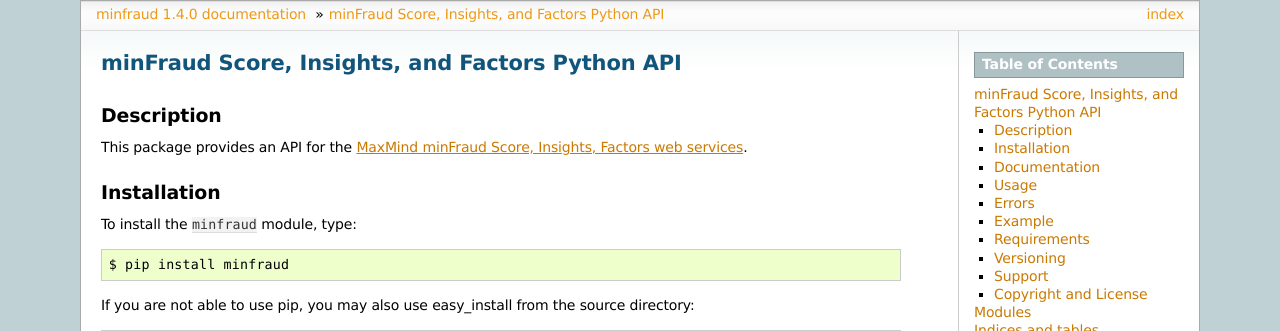
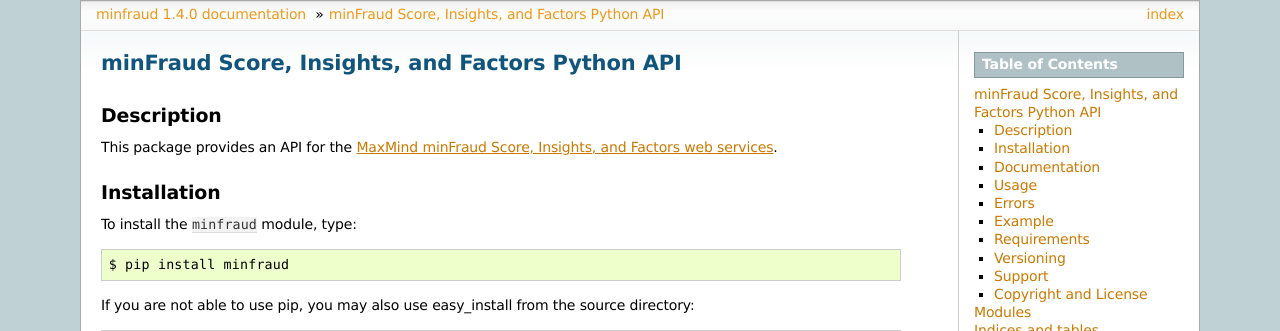
Before and after one commit to maxmind/minfraud-api-python, a Sphinx documentation site: the page built from docs/index.rst, in a window 1280 px wide and 900 px high. Shown: the top 331 px of the window. Built offline with Sphinx 7.4.7, drawn with Linux system fonts in a browser that asks for light colours.

Commit message:
Add "Factors" to more places

```diff
--- a/README.rst
+++ b/README.rst
@@ -5,8 +5,8 @@ minFraud Score, Insights, and Factors Python API
 Description
 -----------
 
-This package provides an API for the `MaxMind minFraud Score, Insights, Factors
-web services <https://dev.maxmind.com/minfraud/>`_.
+This package provides an API for the `MaxMind minFraud Score, Insights, and
+Factors web services <https://dev.maxmind.com/minfraud/>`_.
 
 Installation
 ------------
--- a/docs/conf.py
+++ b/docs/conf.py
@@ -225,7 +225,7 @@ man_pages = [('index', 'minfraud', 'minfraud Documentation',
 #  dir menu entry, description, category)
 texinfo_documents = [
     ('index', 'minfraud', 'minfraud Documentation', 'Gregory Oschwald',
-     'minfraud', 'minFraud Score and Insights web service client.',
+     'minfraud', 'minFraud Score, Insights, and Factors web service client.',
      'Miscellaneous'),
 ]
 
--- a/setup.py
+++ b/setup.py
@@ -20,7 +20,7 @@ with io.open('README.rst', 'r', encoding='utf-8') as f:
 setup(
     name='minfraud',
     version=_version,
-    description='MaxMind minFraud Score and Insights API',
+    description='MaxMind minFraud Score, Insights, and Factors API',
     long_description=_readme,
     author='Gregory Oschwald',
     author_email='goschwald@maxmind.com',
```
